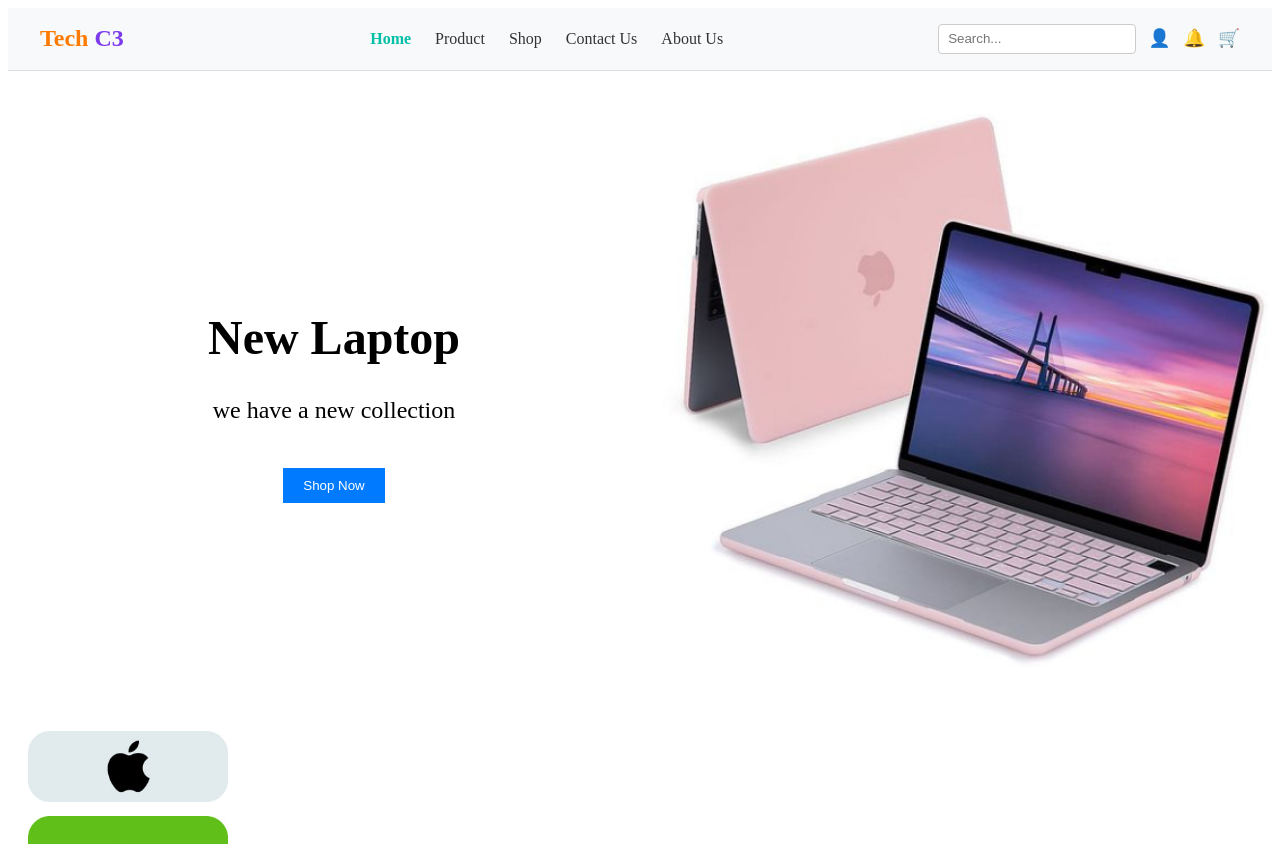
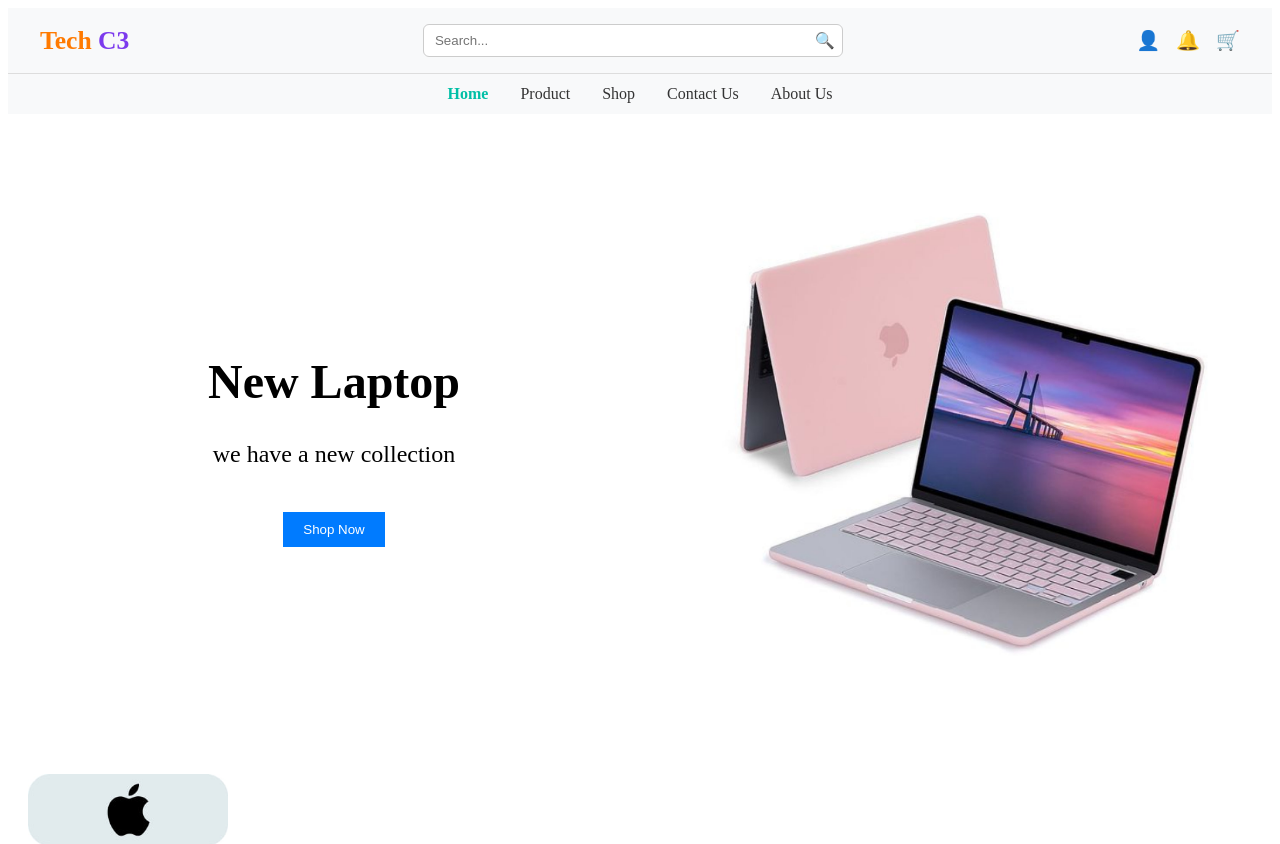
Before and after one commit to long-sovichet/IP-Project, a Vue app: page / in a window 1280 px wide. Shown: the top 844 px of the page. Built offline with nearby package versions, Linux system fonts and the light colour scheme.

Commit message:
add search bar, button linking and finish header section

```diff
--- a/src/components/Header.vue
+++ b/src/components/Header.vue
@@ -1,12 +1,34 @@
 <template>
   <header class="header">
-    <!-- Logo -->
-    <div class="logo">
+    <!-- Top bar -->
+    <div class="top">
+
+      <div class="logo">
+      <router-link to="/" class="logo-link">
       <h1>
-        <span class="tech">Tech</span>
-        <span class="c3"> C3</span>
+      <span class="tech">Tech</span>
+      <span class="c3"> C3</span>
       </h1>
+    </router-link>
     </div>
+
+
+      <!-- Search -->
+      <div class="search">
+        <input type="text" placeholder="Search..." />
+        <span class="search-icon">🔍</span>
+      </div>
+
+      <!-- Icons -->
+      <div class="icons">
+        <span>👤</span>
+        <span>🔔</span>
+        <span>🛒</span>
+      </div>
+    </div>
+
+    <!-- Divider -->
+    <hr />
 
     <!-- Navigation -->
     <nav class="nav">
@@ -16,35 +38,30 @@
       <router-link to="/contact">Contact Us</router-link>
       <router-link to="/about">About Us</router-link>
     </nav>
-
-    <!-- Right section -->
-    <div class="right">
-      <input type="text" placeholder="Search..." />
-      <span class="icon">👤</span>
-      <span class="icon">🔔</span>
-      <span class="icon">🛒</span>
-    </div>
   </header>
 </template>
 
 <script setup>
-// No logic needed
 </script>
 
 <style scoped>
 .header {
-  display: flex;
+  background-color: #f8f9fa;
+}
+
+/* ===== Top bar ===== */
+.top {
+  display: grid;
+  grid-template-columns: auto 1fr auto;
   align-items: center;
-  justify-content: space-between;
   padding: 1rem 2rem;
-  background-color: #f8f9fa;
-  border-bottom: 1px solid #ddd;
+  gap: 2rem;
 }
 
 /* Logo */
 .logo h1 {
   margin: 0;
-  font-size: 1.5rem;
+  font-size: 1.6rem;
 }
 
 .tech {
@@ -57,10 +74,51 @@
   font-weight: bold;
 }
 
-/* Navigation */
+/* Search */
+.search {
+  display: flex;
+  align-items: center;
+  max-width: 420px;
+  margin: 0 auto;
+  width: 100%;
+  position: relative;
+}
+
+.search input {
+  width: 100%;
+  padding: 0.5rem 2.2rem 0.5rem 0.7rem;
+  border: 1px solid #ccc;
+  border-radius: 6px;
+}
+
+.search-icon {
+  position: absolute;
+  right: 8px;
+  color: #777;
+  pointer-events: none;
+}
+
+/* Icons */
+.icons {
+  display: flex;
+  gap: 1rem;
+  font-size: 1.2rem;
+  cursor: pointer;
+}
+
+/* Divider */
+hr {
+  border: none;
+  border-top: 1px solid #ddd;
+  margin: 0;
+}
+
+/* ===== Navigation ===== */
 .nav {
   display: flex;
-  gap: 1.5rem;
+  justify-content: center;
+  gap: 2rem;
+  padding: 0.7rem 0;
 }
 
 .nav a {
@@ -74,24 +132,12 @@
   font-weight: bold;
 }
 
-/* Right section */
-.right {
-  display: flex;
-  align-items: center;
-  gap: 0.8rem;
+.logo-link {
+  text-decoration: none;
 }
 
-.right input {
-  padding: 0.4rem 0.6rem;
-  border: 1px solid #ccc;
-  border-radius: 4px;
+.logo-link h1 {
+  margin: 0;
 }
 
-.icon {
-  cursor: pointer;
-  font-size: 1.1rem;
-}
-.logo {
-  margin-right: 2rem;
-}
 </style>
--- a/src/components/Landing.vue
+++ b/src/components/Landing.vue
@@ -79,7 +79,7 @@ import brand7Src from '../IMG/Brand_7.jpg'
 }
 
 img {
-  max-width: 100%;
+  max-width: 80%;
   height: auto;
 }
 
```
